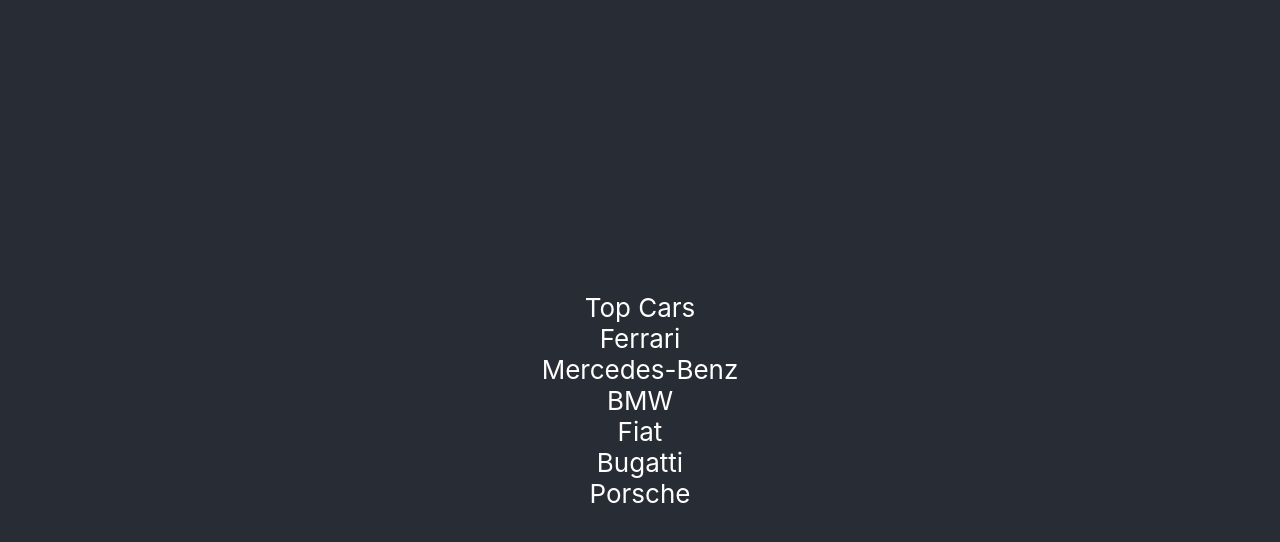
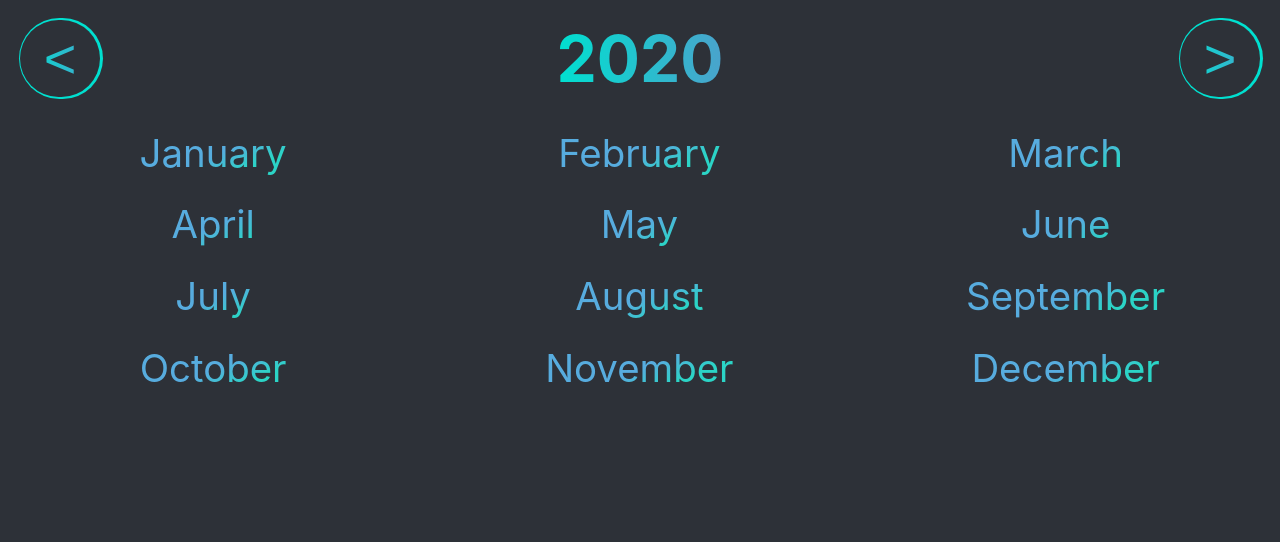
Before and after one commit to VadimTit/Calendar-app, a React (Create React App) app: page / in a window 1280 px wide. Shown: the top 542 px of the page. Built offline with nearby package versions, Linux system fonts and the light colour scheme.

Commit message:
add months and years

```diff
--- a/src/App.css
+++ b/src/App.css
@@ -1,38 +1,6 @@
-.App {
-  text-align: center;
+body {
+  background-color: #2d3138;
+  padding: 0;
+  margin: 0;
+  color: #fff;
 }
-
-.App-logo {
-  height: 40vmin;
-  pointer-events: none;
-}
-
-@media (prefers-reduced-motion: no-preference) {
-  .App-logo {
-    animation: App-logo-spin infinite 20s linear;
-  }
-}
-
-.App-header {
-  background-color: #282c34;
-  min-height: 100vh;
-  display: flex;
-  flex-direction: column;
-  align-items: center;
-  justify-content: center;
-  font-size: calc(10px + 2vmin);
-  color: white;
-}
-
-.App-link {
-  color: #61dafb;
-}
-
-@keyframes App-logo-spin {
-  from {
-    transform: rotate(0deg);
-  }
-  to {
-    transform: rotate(360deg);
-  }
-}
--- a/src/App.js
+++ b/src/App.js
@@ -1,23 +1,13 @@
-import React from 'react';
-import logo from './logo.svg';
+import React, { Component } from 'react';
 import './App.css';
-import Cars from './components/cars';
+import { Year } from './components';
 
 
+export default class App extends Component {
 
-const arr = [
-  1, 5, 10
-]
-
-function App() {
-  return (
-    <div className="App">
-      <header className="App-header">
-      Top Cars
-      <Cars></Cars>
-      </header>
-    </div>
-  );
+  render() {
+    return (
+      <Year/>
+    );
+  }
 }
-
-export default App;
--- a/src/components/cars.js
+++ /dev/null
@@ -1,14 +0,0 @@
-import React from 'react';
-
-function Cars() {
-  const carModel = ['Ferrari', 'Mercedes-Benz', 'BMW', 'Fiat', 'Bugatti', 'Porsche']
-
-  return (
-    <div className='Cars'>
-      {carModel.map((el) => <div className='carModel'>{el}</div>)}
-    </div>
-  )
-}
-
-
-export default Cars;
--- /dev/null
+++ b/src/components/index.js
@@ -0,0 +1,7 @@
+import  Month  from './month/month.component';
+import Year from './year/year.component';
+
+export {
+  Month,
+  Year,
+}
--- /dev/null
+++ b/src/components/month/month.component.css
@@ -0,0 +1,10 @@
+.month-header {
+  display: flex;
+  justify-content: center;
+  font-size: 3vw;
+  padding: 1vw;
+  background: rgb(43,212,198);
+  background: linear-gradient(336deg, rgba(43,212,198,1) 38%, rgba(88,174,225,0.989233193277311) 49%);
+  -webkit-background-clip: text;
+  -webkit-text-fill-color: transparent;
+}
--- /dev/null
+++ b/src/components/month/month.component.js
@@ -0,0 +1,17 @@
+import './month.component.css';
+import React, { Component } from 'react';
+
+export default class MonthComponent extends Component {
+
+  render() {
+    const startDate = this.props.startDate;
+    const title = startDate.toLocaleString('default', { month: 'long' });
+    return (
+      <div className="month">
+        <div className="month-header">
+          {title}
+        </div>
+      </div>
+    );
+  }
+}
--- /dev/null
+++ b/src/components/year/year.component.css
@@ -0,0 +1,35 @@
+.year-header {
+  display: flex;
+  justify-content: space-between;
+  color: #fff;
+  padding: 20px;
+}
+.year-title {
+  font-size: 8vh;
+  margin: 0;
+  background-image: linear-gradient(to right, #00e0d0 0%, #4aa3cc 100%);
+  -webkit-background-clip: text;
+  -webkit-text-fill-color: transparent;
+}
+.buttonYear {
+  outline: none;
+  background-color: transparent;
+  border:none;
+  color: #fff;
+  font-size: 7vh;
+  width: 10vh;
+  box-shadow: 1px 0px 0px 2px #00e0d0;;
+  border-radius: 7vh;
+  background-image: linear-gradient(to right, #00e0d0 0%, #4aa3cc 100%);
+  -webkit-text-fill-color: transparent;
+  -webkit-background-clip: text;
+}
+.year-main {
+  display: flex;
+  flex-wrap: wrap;
+}
+.year-main > * {
+  min-width: 33.3%;
+  width: 33.3%;
+  box-sizing: border-box;
+}
--- /dev/null
+++ b/src/components/year/year.component.js
@@ -0,0 +1,46 @@
+import './year.component.css';
+import React, { Component } from 'react';
+import { Month } from '..'
+
+const currentYear = new Date().getFullYear();
+
+export default class YearComponent extends Component {
+  state = this.calendarYear(currentYear);
+
+  calendarYear(year) {
+    return {
+      currentYear: year,
+      months: Array(12).fill(null).map((x, index) => {
+        return {
+          number: index,
+          startDate: new Date(year, index, 1),
+        }
+      })
+    }
+  }
+
+  nextYearHandler = () => {
+    this.setState(this.calendarYear(this.state.currentYear + 1));
+  }
+  previousYearHandler = () => {
+    this.setState(this.calendarYear(this.state.currentYear - 1));
+  }
+
+  render() {
+
+    return (
+      <div className="year">
+        <div className="year-header">
+          <button type="button" className="buttonYear" onClick={this.previousYearHandler}>{'<'}</button>
+          <h1 className="year-title">{this.state.currentYear}</h1>
+          <button type="button" className="buttonYear" onClick={this.nextYearHandler}>{'>'}</button>
+        </div>
+        <div className="year-main">
+          {this.state.months.map(month => (
+            <Month startDate={month.startDate} />
+          ))}
+        </div>
+      </div>
+    );
+  }
+}
```
